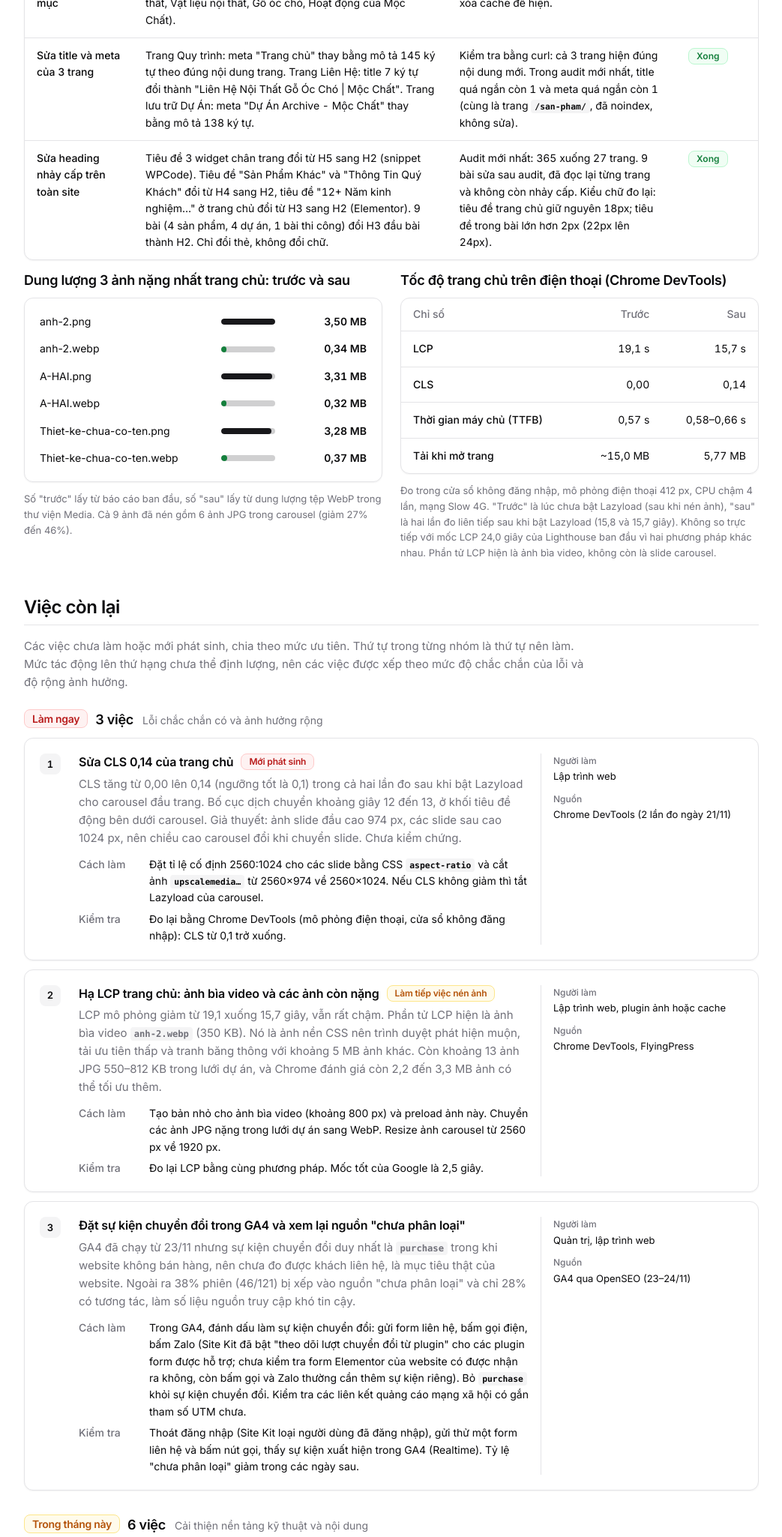
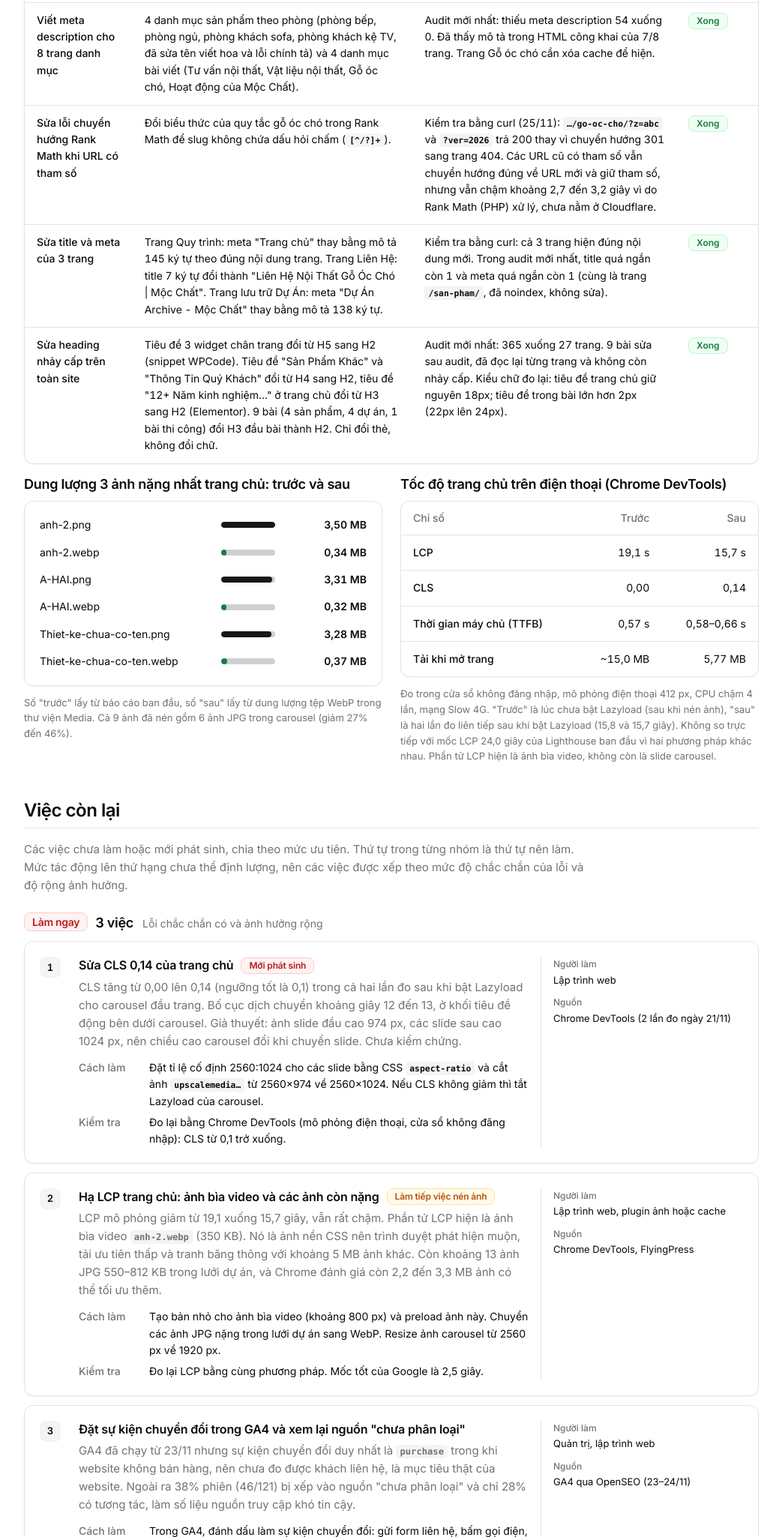
Before and after one commit to khanh-smv/seo-helper, a plain HTML site: page mocchat-seo-report.html in a window 1280 px wide. Shown: the part 2768-4818 px from the top of the page at 75% size, without its empty margins (228-1271 px from the left). Drawn offline with Linux system fonts and the light colour scheme.

Commit message:
fix: update SEO report to address Rank Math redirect issue with URL parameters

```diff
--- a/js/report.js
+++ b/js/report.js
@@ -79,17 +79,6 @@
         "Site audit không còn báo meta description trùng và nội dung trùng; Search Console không còn hai URL cạnh tranh cùng một chủ đề.",
       who: "Nội dung",
       src: "So sánh nội dung bằng curl, Search Console qua OpenSEO",
-    },
-    {
-      g: "month",
-      t: "Sửa lỗi redirect Rank Math khi URL có tham số",
-      tag: ["warn", "Mới phát hiện"],
-      why: "Regex <code>^tu-van-noi-that/vat-lieu/go-oc-cho/([^/]+)/?$</code> trong Rank Math cũng khớp với đường dẫn có chuỗi truy vấn. Vì vậy <code>…/go-oc-cho/?z=abc</code> bị chuyển hướng 301 sang <code>/1/?z=abc</code>, là trang 404. Các tham số quảng cáo thường gặp (<code>utm_source</code>, <code>fbclid</code>, <code>gclid</code>) không bị lỗi (đã thử bằng curl).",
-      how: "Trong Rank Math → Chuyển hướng, đổi biểu thức thành <code>^tu-van-noi-that/vat-lieu/go-oc-cho/([^/?]+)/?$</code> để slug không chứa dấu hỏi chấm.",
-      verify:
-        "Các URL <code>…/go-oc-cho/?z=abc</code> và <code>?ver=2026</code> trả 200 thay vì 301.",
-      who: "Quản trị website",
-      src: "curl (25/11)",
     },
     {
       g: "month",
--- a/mocchat-seo-report.html
+++ b/mocchat-seo-report.html
@@ -332,6 +332,21 @@
                   Audit mới nhất: thiếu meta description 54 xuống 0. Đã thấy mô
                   tả trong HTML công khai của 7/8 trang. Trang Gỗ óc chó cần
                   xóa cache để hiện.
+                </td>
+                <td><span class="st ok">Xong</span></td>
+              </tr>
+              <tr>
+                <th scope="row">Sửa lỗi chuyển hướng Rank Math khi URL có tham số</th>
+                <td>
+                  Đổi biểu thức của quy tắc gỗ óc chó trong Rank Math để slug
+                  không chứa dấu hỏi chấm (<code>[^/?]+</code>).
+                </td>
+                <td>
+                  Kiểm tra bằng curl (25/11): <code>…/go-oc-cho/?z=abc</code>
+                  và <code>?ver=2026</code> trả 200 thay vì chuyển hướng 301
+                  sang trang 404. Các URL cũ có tham số vẫn chuyển hướng đúng
+                  về URL mới và giữ tham số, nhưng vẫn chậm khoảng 2,7 đến 3,2
+                  giây vì do Rank Math (PHP) xử lý, chưa nằm ở Cloudflare.
                 </td>
                 <td><span class="st ok">Xong</span></td>
               </tr>
```
